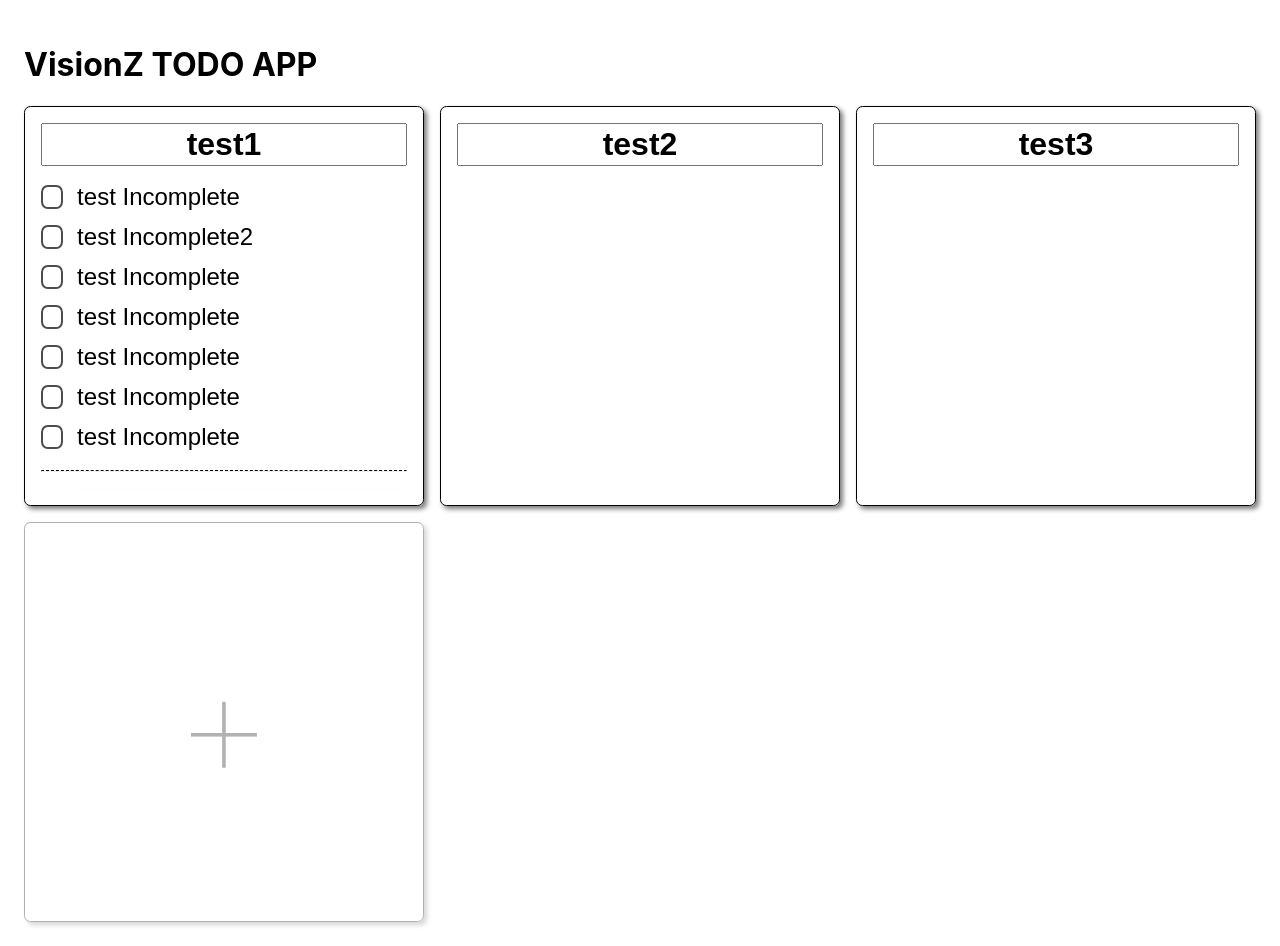
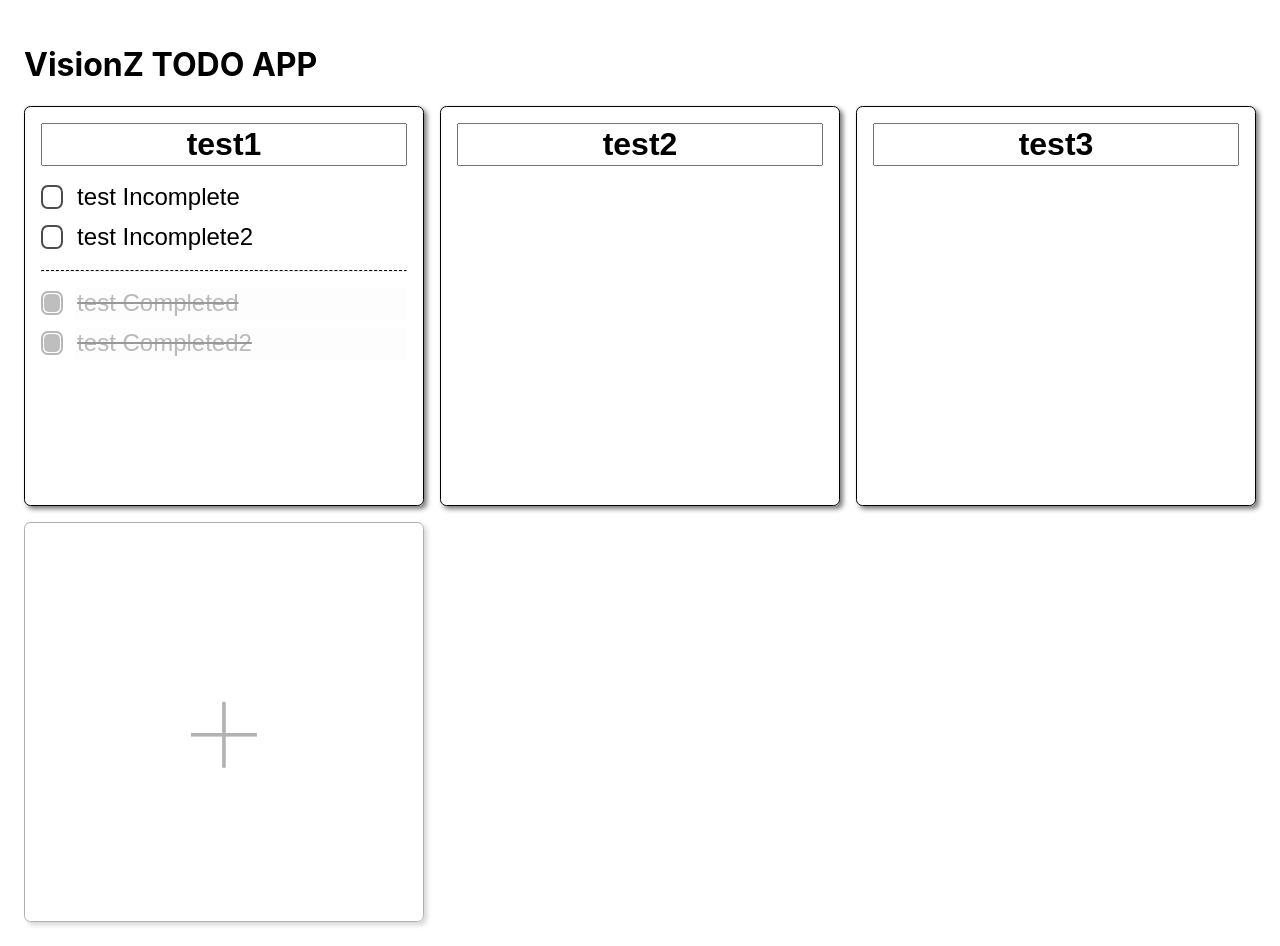
Before and after one commit to s247kim/VisionZ-React-SampleApp, a React (Create React App) app: page / in a window 1280 px wide. Built offline with nearby package versions, Linux system fonts and the light colour scheme.

Commit message:
implemented simple add and delete

```diff
--- a/src/components/todoGroupCollection/todoGroup/todoGroup.component.tsx
+++ b/src/components/todoGroupCollection/todoGroup/todoGroup.component.tsx
@@ -53,7 +53,7 @@ export const TodoGroup: FC<TodoGroupProps> = ({
                onChange={(event) => changeGroupTitle(event.target.value)}
                onKeyDown={(e) => e.code.toLowerCase() === "enter" && createNewItem()}/>
 
-        <div className="todo-list-wrapper">
+        <div className="todo-list-wrapper" onClick={() => !incompleteList.length && createNewItem()}>
             <TodoItemList todoItemList={incompleteList} todoGroupId={groupId} setGroupDetails={setGroupDetails}/>
 
             {!!completedList.length &&
--- a/src/components/todoGroupCollection/todoGroup/todoItem/todoItem.component.tsx
+++ b/src/components/todoGroupCollection/todoGroup/todoItem/todoItem.component.tsx
@@ -5,13 +5,17 @@ type TodoItemProps = Omit<TodoItemType, "itemId"> & {
     completed?: boolean;
     autoFocus?: boolean;
     handleItemDetailChange: (newDetail: string) => void;
+    handleItemDelete: () => void;
+    handleItemAdd: () => void;
 };
 
 export const TodoItem = forwardRef<HTMLInputElement, TodoItemProps>(({
                                                                          itemDetail,
                                                                          completed: isCompleted,
                                                                          autoFocus,
-                                                                         handleItemDetailChange
+                                                                         handleItemDetailChange,
+                                                                         handleItemDelete,
+                                                                         handleItemAdd
                                                                      }, ref) => {
     const changeItemDetail = (newDetail: string) => {
         if (!isCompleted) {
@@ -19,6 +23,12 @@ export const TodoItem = forwardRef<HTMLInputElement, TodoItemProps>(({
         }
     };
 
+    const deleteIfEmpty = () => {
+        if (!itemDetail) handleItemDelete();
+    };
+
     return <input ref={ref} className={"todo-item-text"} value={itemDetail} autoFocus={autoFocus}
-                  onChange={event => changeItemDetail(event.target.value)} disabled={isCompleted}/>;
+                  onChange={event => changeItemDetail(event.target.value)} disabled={isCompleted}
+                  onBlur={deleteIfEmpty}
+                  onKeyDown={(e) => e.code.toLowerCase() === "enter" && handleItemAdd()}/>;
 });
--- a/src/components/todoGroupCollection/todoGroup/todoItem/todoItemList.component.tsx
+++ b/src/components/todoGroupCollection/todoGroup/todoItem/todoItemList.component.tsx
@@ -4,6 +4,7 @@ import { Dispatch, FC, SetStateAction } from "react";
 import styles from "./todoItemList.styles.module.scss";
 import { Checkbox } from "../../../shared/checkbox";
 import { TodoItem } from "./todoItem.component";
+import { v4 } from "uuid";
 
 type TodoItemListProps = {
     completed?: boolean
@@ -33,6 +34,40 @@ export const TodoItemList: FC<TodoItemListProps> = ({
         });
     };
 
+    const deleteDetail = (itemId: string) => {
+        setGroupDetails(state => state.map(groupDetail => {
+            if (groupDetail.groupId === todoGroupId) {
+                if (isCompleted) {
+                    groupDetail.completedList = groupDetail.completedList.filter(x => x.itemId !== itemId);
+                } else {
+                    groupDetail.incompleteList = groupDetail.incompleteList.filter(x => x.itemId !== itemId);
+                }
+            }
+
+            return groupDetail;
+        }));
+    };
+
+    const addDetail = () => {
+        setGroupDetails(state => state.map(groupDetail => {
+            if (groupDetail.groupId === todoGroupId) {
+                if (isCompleted) {
+                    groupDetail.completedList = [...groupDetail.completedList, {
+                        itemId: v4().toString(),
+                        itemDetail: ""
+                    }];
+                } else {
+                    groupDetail.incompleteList = [...groupDetail.incompleteList, {
+                        itemId: v4().toString(),
+                        itemDetail: ""
+                    }];
+                }
+            }
+
+            return groupDetail;
+        }));
+    };
+
     const changeCompletionStatus = (itemId: string, isChecked: boolean) => {
         setGroupDetails(state => {
             const groupDetail = state.find(x => x.groupId === todoGroupId);
@@ -52,12 +87,14 @@ export const TodoItemList: FC<TodoItemListProps> = ({
     };
 
     return <div className={[styles.todoItemList, isCompleted ? styles.completed : "incomplete"].join(" ")}>
-        {todoItemList?.map(({ itemId, itemDetail }) => {
+        {todoItemList?.map(({ itemId, itemDetail }, index) => {
             return <div key={itemId} className={`todo-item-container`}>
                 <Checkbox disabled={!itemDetail.trim()} checked={isCompleted}
                           handleCheckedStateChange={changeCompletionStatus.bind(null, itemId)}/>
                 <TodoItem itemDetail={itemDetail} completed={isCompleted} autoFocus={!itemDetail}
-                          handleItemDetailChange={changeDetail.bind(null, itemId)}/>
+                          handleItemDetailChange={changeDetail.bind(null, itemId)}
+                          handleItemDelete={deleteDetail.bind(null, itemId)}
+                          handleItemAdd={() => todoItemList.length === index + 1 && addDetail()}/>
             </div>;
         })}
     </div>;
--- a/src/components/todoGroupCollection/todoGroupCollection.component.tsx
+++ b/src/components/todoGroupCollection/todoGroupCollection.component.tsx
@@ -12,13 +12,7 @@ const testData: TodoGroupType[] = [
         incompleteList: [{ itemId: v4().toString(), itemDetail: "test Incomplete" }, {
             itemId: v4().toString(),
             itemDetail: "test Incomplete2"
-        }, { itemId: v4().toString(), itemDetail: "test Incomplete" }, {
-            itemId: v4().toString(),
-            itemDetail: "test Incomplete"
-        }, { itemId: v4().toString(), itemDetail: "test Incomplete" }, {
-            itemId: v4().toString(),
-            itemDetail: "test Incomplete"
-        }, { itemId: v4().toString(), itemDetail: "test Incomplete" },],
+        }],
         completedList: [{ itemId: v4().toString(), itemDetail: "test Completed" }, {
             itemId: v4().toString(),
             itemDetail: "test Completed2"
```
